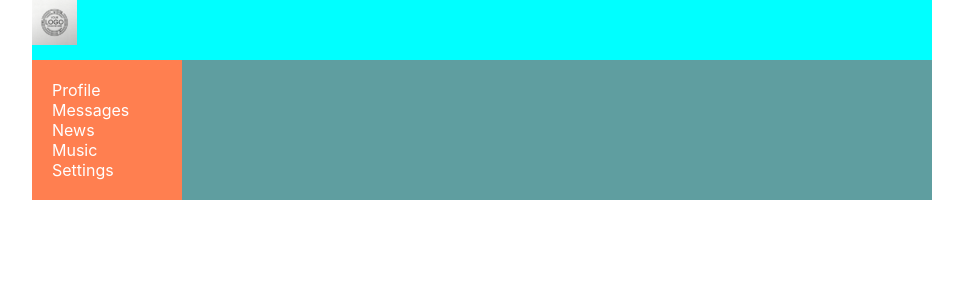
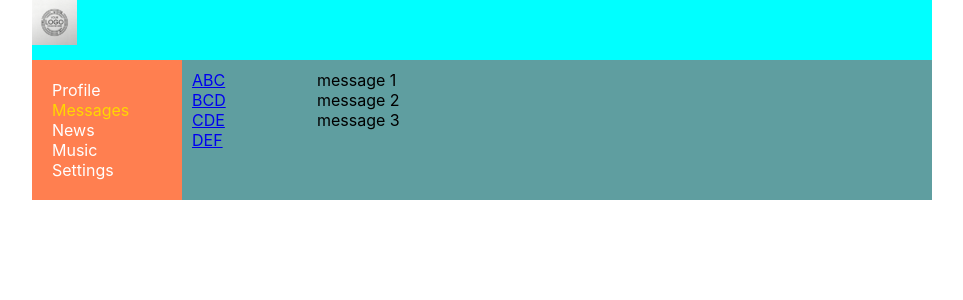
Before and after one commit to ksasrg/samurai-way, a React (Create React App) app: page /dialogs in a window 1280 px wide. Shown: the top 300 px of the page, without its empty margins (158-1121 px from the left). Built offline with nearby package versions, Linux system fonts and the light colour scheme.

Commit message:
22. Route exact

```diff
--- a/src/App.tsx
+++ b/src/App.tsx
@@ -14,7 +14,7 @@ function App() {
         <Navbar />
         <div className='app-wrapper-content'>
           <Route component={Profile} path='/profile' />
-          <Route component={Dialogs} path='/messages'/>
+          <Route component={Dialogs} path='/dialogs'/>
         </div>
       </div>
     </BrowserRouter >
--- a/src/components/Dialogs/Dialogs.tsx
+++ b/src/components/Dialogs/Dialogs.tsx
@@ -1,4 +1,5 @@
 import React from 'react';
+import { NavLink } from 'react-router-dom';
 import s from './Dialogs.module.css'
 
 type DialogsPropsType = {
@@ -10,16 +11,16 @@ const Dialogs = (props: DialogsPropsType) => {
     <div className={s.dialogs}>
       <div className={s.dialogsItems}>
         <div className={s.dialog}>
-          ABC
+          <NavLink to='/dialogs/1'>ABC</NavLink>
         </div>
         <div className={s.dialog + ' ' + s.active}>
-          BCD
+          <NavLink to='/dialogs/2'>BCD</NavLink>
         </div>
         <div className={s.dialog}>
-          CDE
+          <NavLink to='/dialogs/3'>CDE</NavLink>
         </div>
         <div className={s.dialog}>
-          DEF
+        <NavLink to='/dialogs/4'>DEF</NavLink>
         </div>
       </div>
       <div className={s.messages}>
--- a/src/components/Navbar/Navbar.tsx
+++ b/src/components/Navbar/Navbar.tsx
@@ -9,7 +9,7 @@ const Navbar = () => {
         <NavLink to='/profile' activeClassName={s.activeLink}>Profile</NavLink>
       </div>
       <div className={s.item}>
-        <NavLink to='/messages' activeClassName={s.activeLink}>Messages</NavLink>
+        <NavLink to='/dialogs' activeClassName={s.activeLink}>Messages</NavLink>
       </div>
       <div className={s.item}><a href="">News</a></div>
       <div className={s.item}><a href="">Music</a></div>
```
